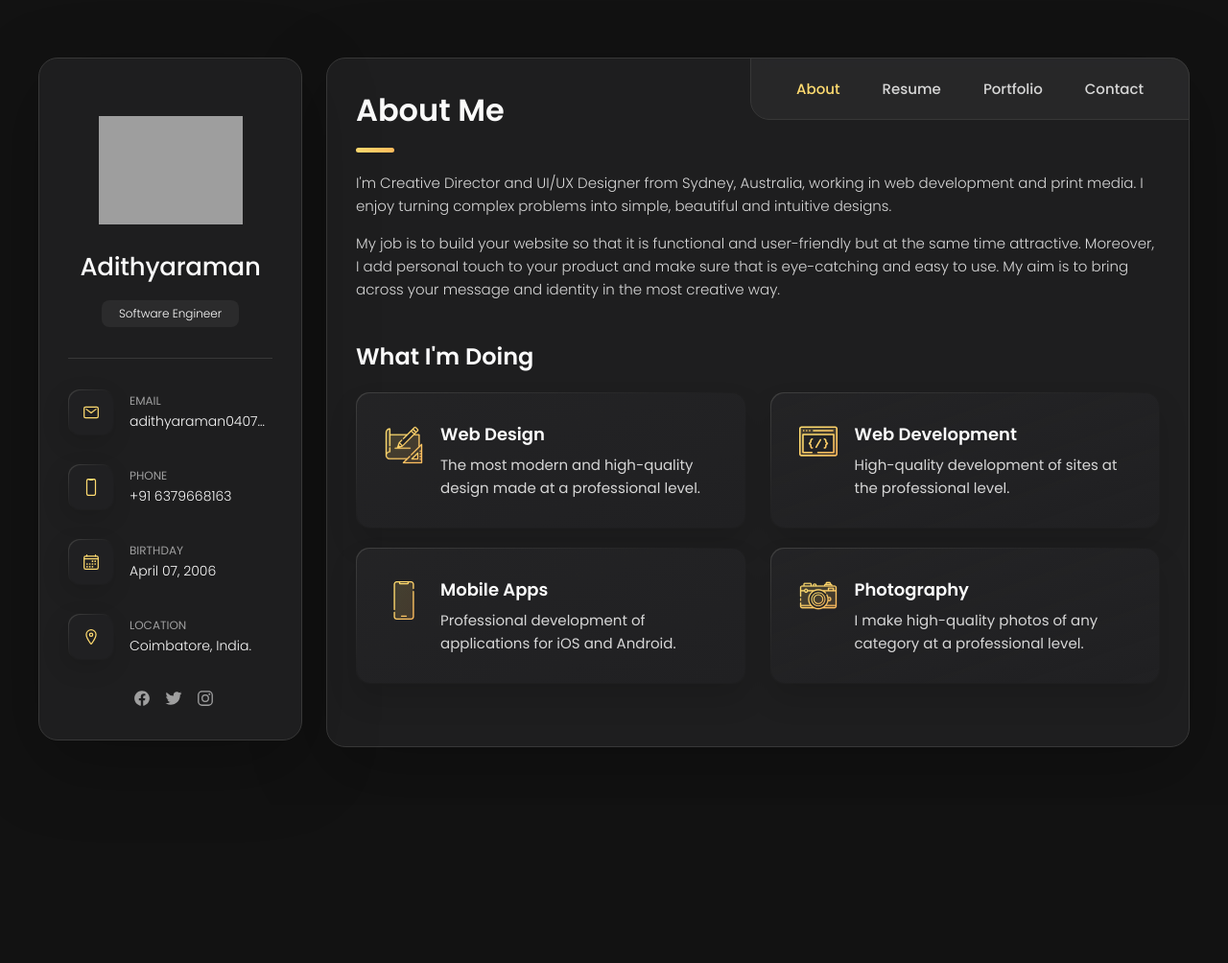
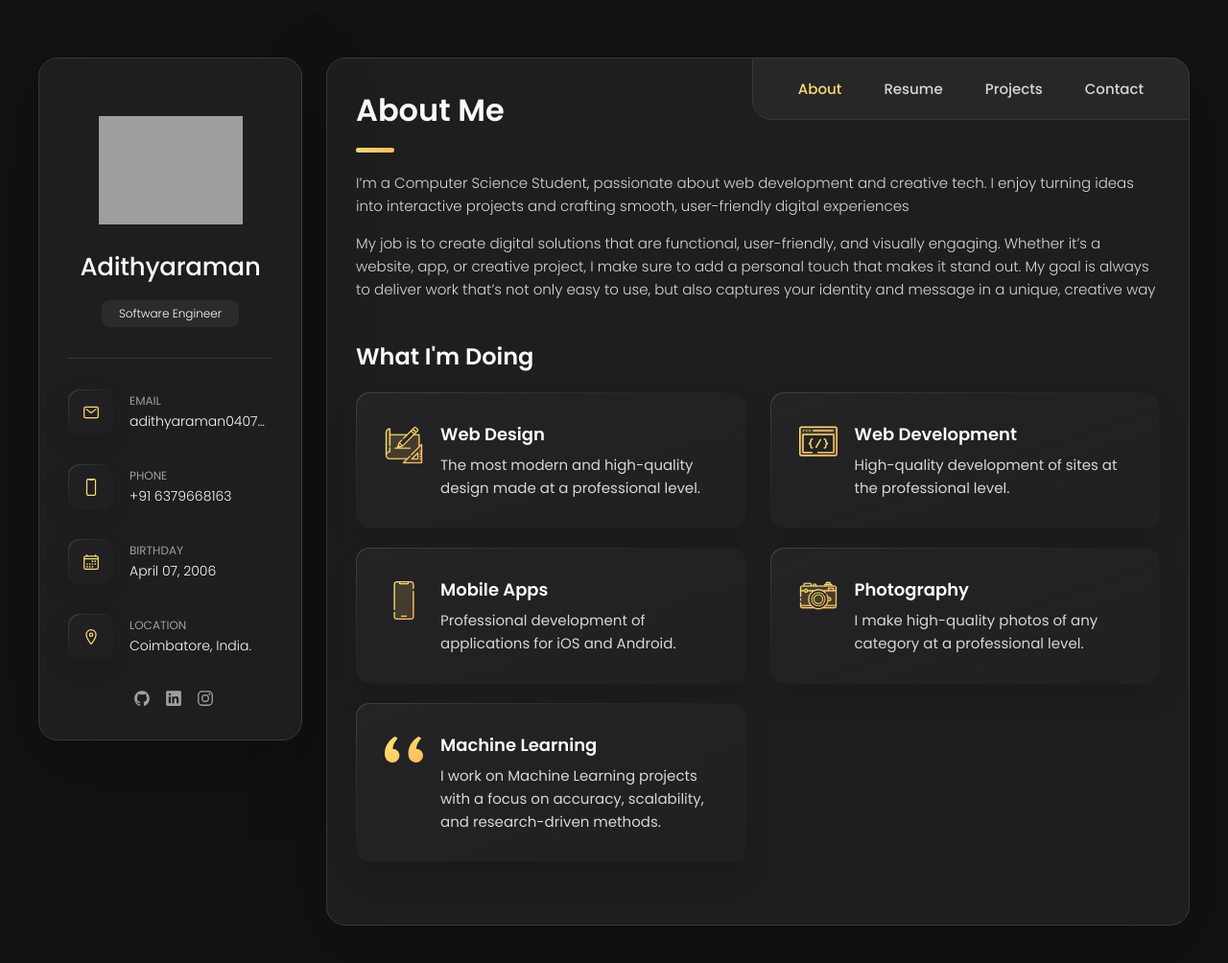
Before and after one commit to ADITHYARAMAN7/Portfolio, a plain HTML site: page index.html in a window 1280 px wide. Shown: the whole page at 96% size. Before the commit the page ends 839 px from the top, so only its background shows below. Drawn offline with nearby package versions, Linux system fonts and the light colour scheme; grey boxes are pictures that could not be loaded.

Commit message:
Update index.html

```diff
--- a/index.html
+++ b/index.html
@@ -42,11 +42,11 @@
       <div class="sidebar-info">
 
         <figure class="avatar-box">
-          <img src="./assets/images/Profile.jpg" alt="Richard hanrick" width="80">
+          <img src="./assets/images/Profile.jpg" alt="Adithyaraman" width="80">
         </figure>
 
         <div class="info-content">
-          <h1 class="name" title="Richard hanrick">Adithyaraman</h1>
+          <h1 class="name" title="Adithyaraman">Adithyaraman</h1>
 
           <p class="title">Software Engineer</p>
         </div>
@@ -128,27 +128,24 @@
         <ul class="social-list">
 
           <li class="social-item">
-            <a href="#" class="social-link">
-              <ion-icon name="logo-facebook"></ion-icon>
+            <a href="https://github.com/ADITHYARAMAN7" class="social-link">
+              <ion-icon name="logo-github"></ion-icon>
             </a>
           </li>
 
           <li class="social-item">
-            <a href="#" class="social-link">
-              <ion-icon name="logo-twitter"></ion-icon>
+            <a href="https://www.linkedin.com/in/adithyaraman-r" class="social-link">
+              <ion-icon name="logo-linkedin"></ion-icon>
             </a>
           </li>
 
           <li class="social-item">
-            <a href="#" class="social-link">
+            <a href="https://www.instagram.com/imthetriumph/" class="social-link">
               <ion-icon name="logo-instagram"></ion-icon>
             </a>
           </li>
-
         </ul>
-
       </div>
-
     </aside>
 
 
@@ -178,7 +175,7 @@
           </li>
 
           <li class="navbar-item">
-            <button class="navbar-link" data-nav-link>Portfolio</button>
+            <button class="navbar-link" data-nav-link>Projects</button>
           </li>
 
           <li class="navbar-item">
@@ -199,17 +196,14 @@
 
         <section class="about-text">
           <p>
-            I'm Creative Director and UI/UX Designer from Sydney, Australia, working in web development and print media.
-            I enjoy
-            turning complex problems into simple, beautiful and intuitive designs.
+            I’m a Computer Science Student, passionate about web development and creative tech.
+            I enjoy turning ideas into interactive projects and crafting smooth, user-friendly digital experiences
           </p>
 
           <p>
-            My job is to build your website so that it is functional and user-friendly but at the same time attractive.
-            Moreover, I
-            add personal touch to your product and make sure that is eye-catching and easy to use. My aim is to bring
-            across your
-            message and identity in the most creative way.
+            My job is to create digital solutions that are functional, user-friendly, and visually engaging.
+            Whether it’s a website, app, or creative project, I make sure to add a personal touch that makes it stand out.
+            My goal is always to deliver work that’s not only easy to use, but also captures your identity and message in a unique, creative way
           </p>
         </section>
 
@@ -286,8 +280,21 @@
 
             </li>
 
+            <li class="service-item">
+
+              <div class="service-icon-box">
+                <img src="./assets/images/icon-quote.svg" alt="camera icon" width="40">
+              </div>
+
+              <div class="service-content-box">
+                <h4 class="h4 service-item-title">Machine Learning</h4>
+
+                <p class="service-item-text">
+                  I work on Machine Learning projects with a focus on accuracy, scalability, and research-driven methods.
+                </p>
+              </div>
+            </li>
           </ul>
-
         </section>
 
 
@@ -304,9 +311,6 @@
             <button class="modal-close-btn" data-modal-close-btn>
               <ion-icon name="close-outline"></ion-icon>
             </button>
-
-
-
             <div class="modal-content">
             </div>
 
@@ -857,17 +861,9 @@
           </form>
 
         </section>
-
       </article>
-
     </div>
-
   </main>
-
-
-
-
-
 
   <!--
     - custom js link
```
